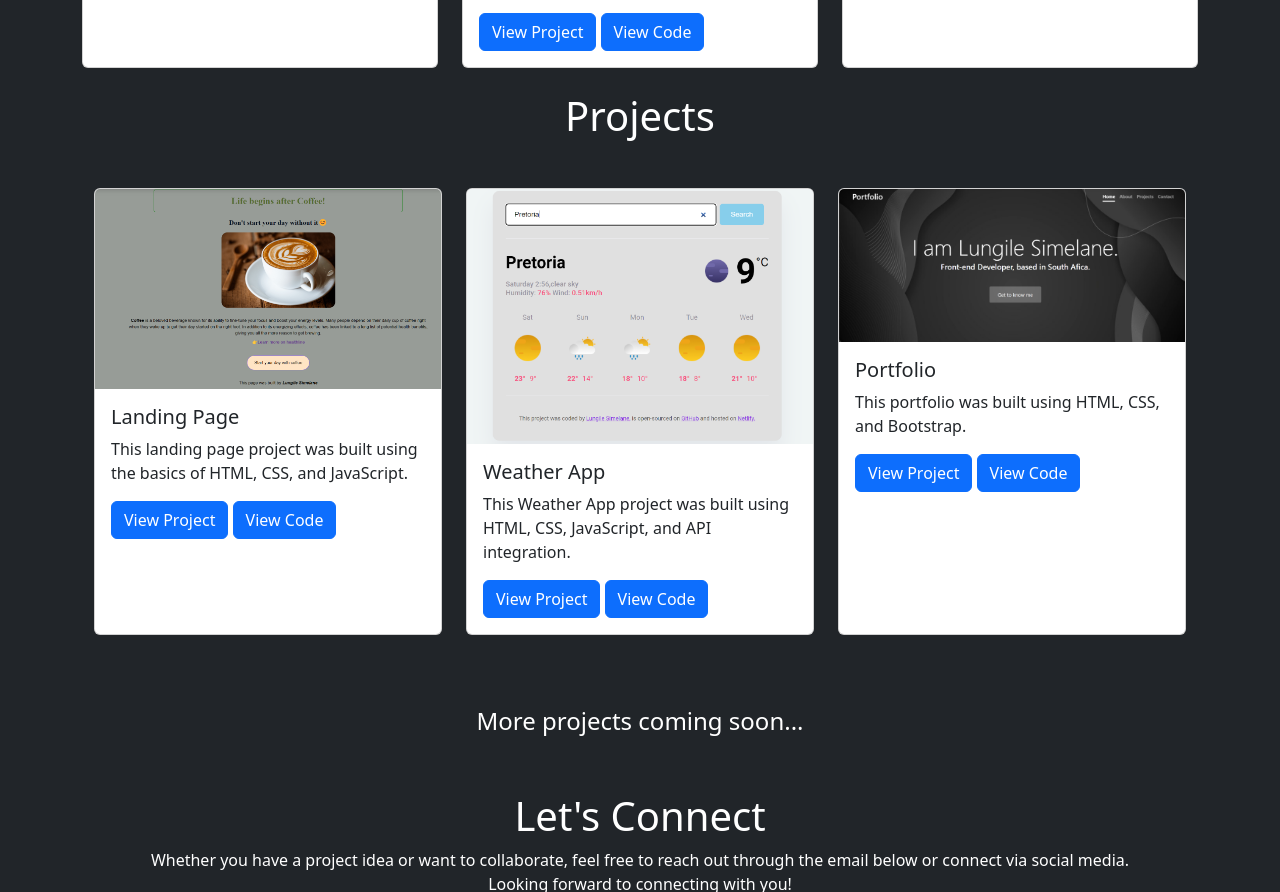
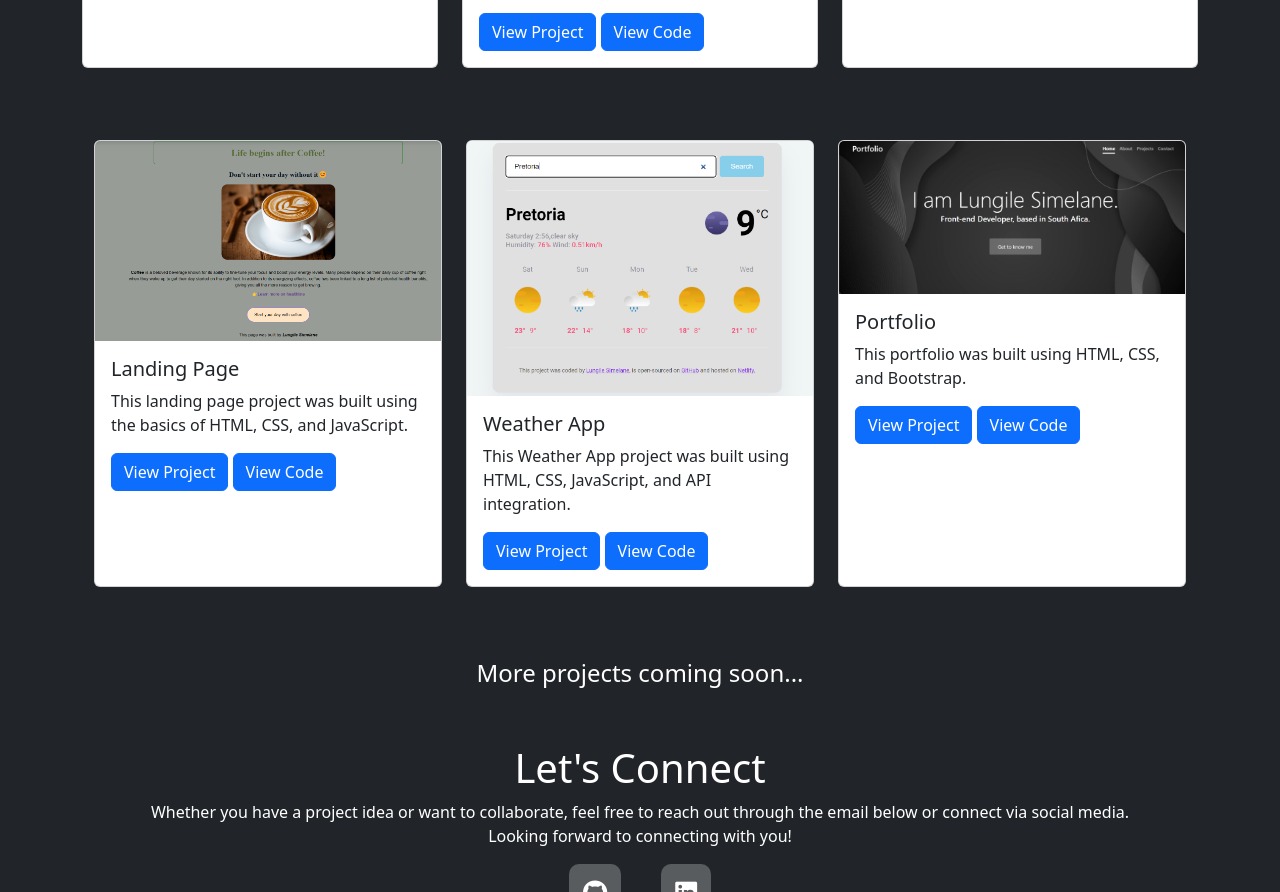
Before and after one commit to LungiMarcia/Portfolio, a plain HTML site: page index.html in a window 1280 px wide. Shown: the part 1760-2652 px from the top of the page. Drawn offline with nearby package versions, Linux system fonts and the light colour scheme.

Commit message:
Added more images to the project

```diff
--- a/index.html
+++ b/index.html
@@ -193,8 +193,7 @@
         </div>
 
         <div class="container">
-        <h1 class="text-center text-white" title="Projects-page">Projects</h1>
-        <div class="row mt-5">
+         <div class="row mt-5">
           <div class="col-md-4 mb-4">
             <div class="card h-100">
               <img
@@ -289,11 +288,7 @@
           </div>
         </div>
 
-
-
-
-
-        <h4 class="text-center text-white mt-5">
+           <h4 class="text-center text-white mt-5">
           More projects coming soon...
         </h4>
       </div>
```
Also changed, not shown: images/To-Do App.png (added), images/calculator.png (added), images/login-authentication.png (added).
